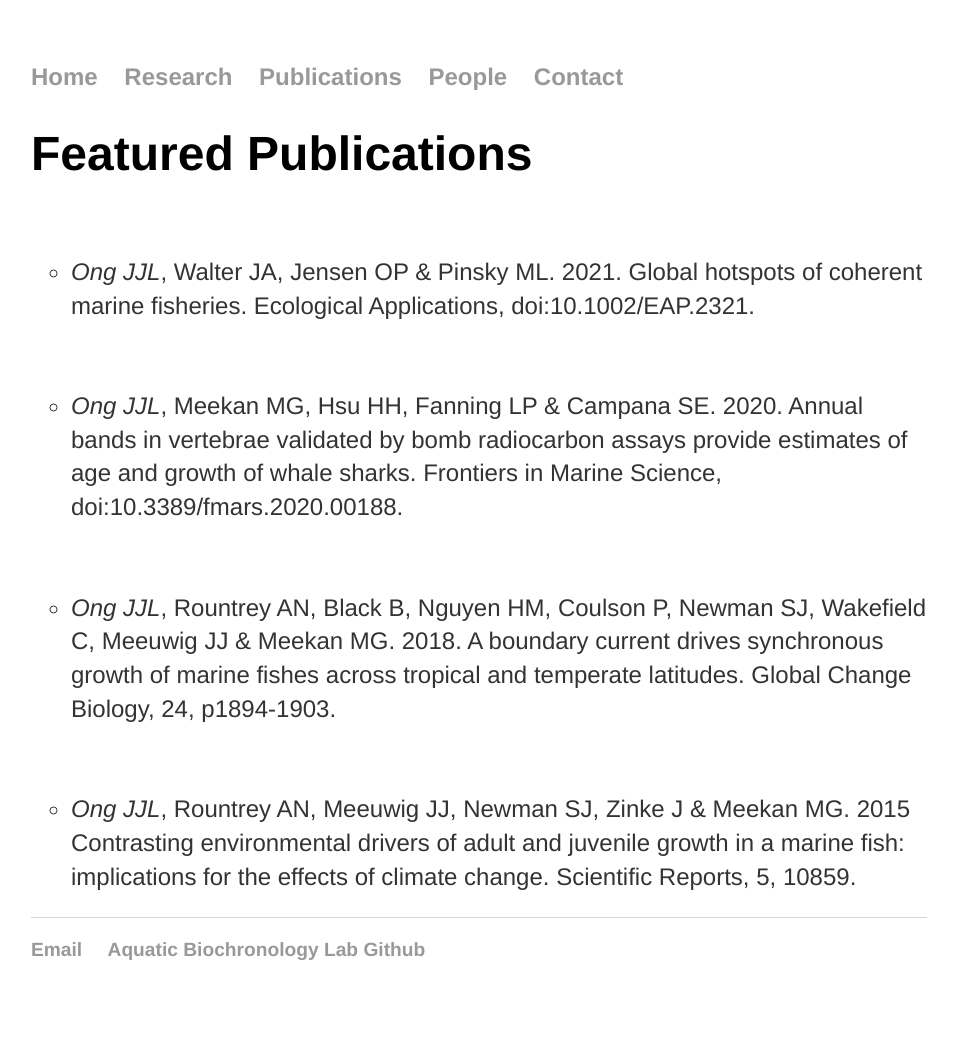
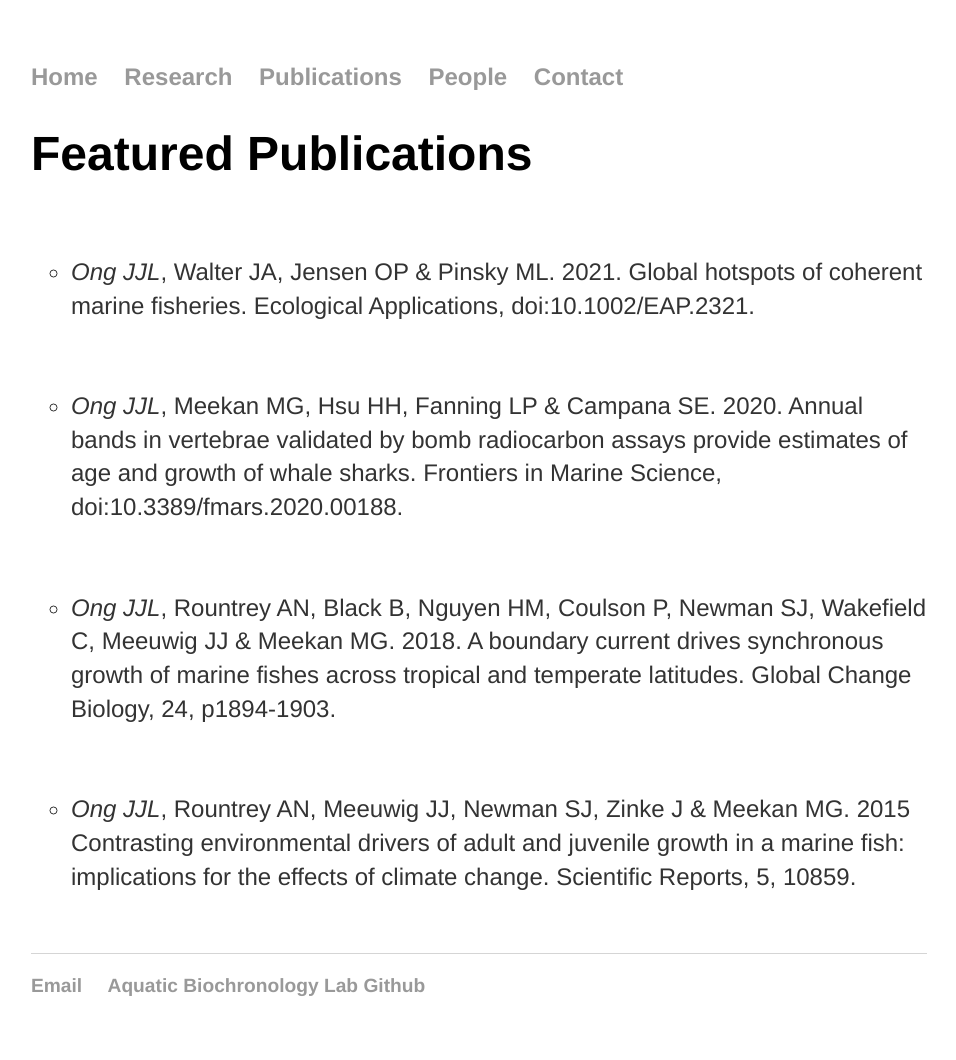
Before and after one commit to Aquatic-Biochronology-Lab/Aquatic-Biochronology-Lab.github.io, a Jekyll site: the page built from Publications/index.html, in a window 1280 px wide. Shown: the whole page, without its empty margins (161-1117 px from the left). Built offline with Jekyll 4.4.1, drawn with Linux system fonts in a browser that asks for light colours; before the commit the page ends 1024 px from its top, so only the background shows below that.

Commit message:
Update index.html

```diff
--- a/Publications/index.html
+++ b/Publications/index.html
@@ -2,8 +2,8 @@
 layout: default
 title: Featured Publications
 ---
-<div class="blurb">
-	<h1>Featured Publications</h1>
+
+<h1>Featured Publications</h1>
 	<br>
 	<ul>
 		<li><em>Ong JJL</em>, Walter JA, Jensen OP & Pinsky ML. 2021. Global hotspots of coherent marine fisheries. Ecological Applications, doi:10.1002/EAP.2321.</li><br><br>
@@ -11,4 +11,5 @@
 		<li><em>Ong JJL</em>, Rountrey AN, Black B, Nguyen HM, Coulson P, Newman SJ, Wakefield C, Meeuwig JJ & Meekan MG. 2018. A boundary current drives synchronous growth of marine fishes across tropical and temperate latitudes. Global Change Biology, 24, p1894-1903.</li><br><br>
 		<li><em>Ong JJL</em>, Rountrey AN, Meeuwig JJ, Newman SJ, Zinke J & Meekan MG. 2015 Contrasting environmental drivers of adult and juvenile growth in a marine fish: implications for the effects of climate change. Scientific Reports, 5, 10859.</li>
 	</ul>
-</div><!-- /.blurb -->
+<br>
+<br>
```
